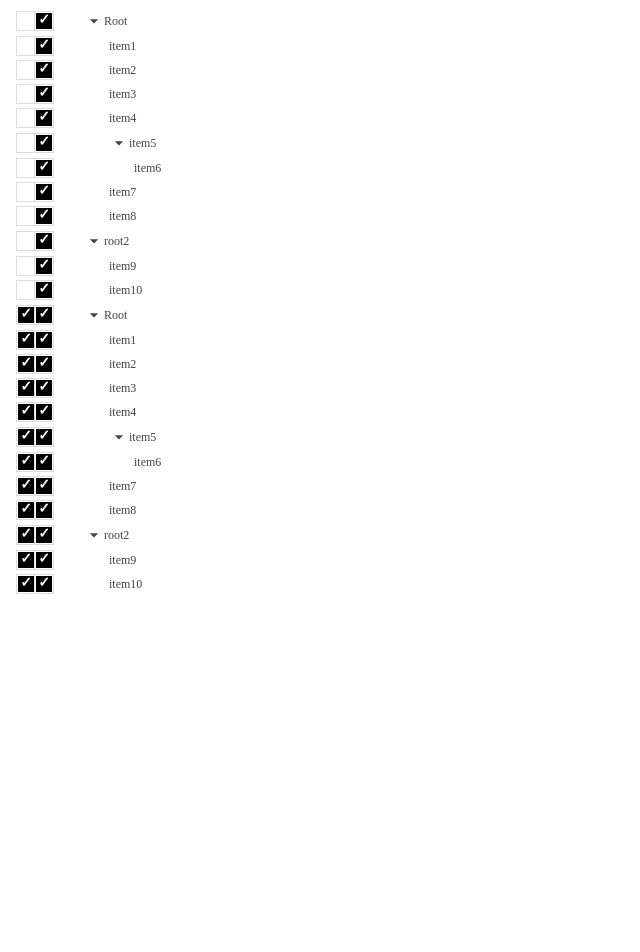
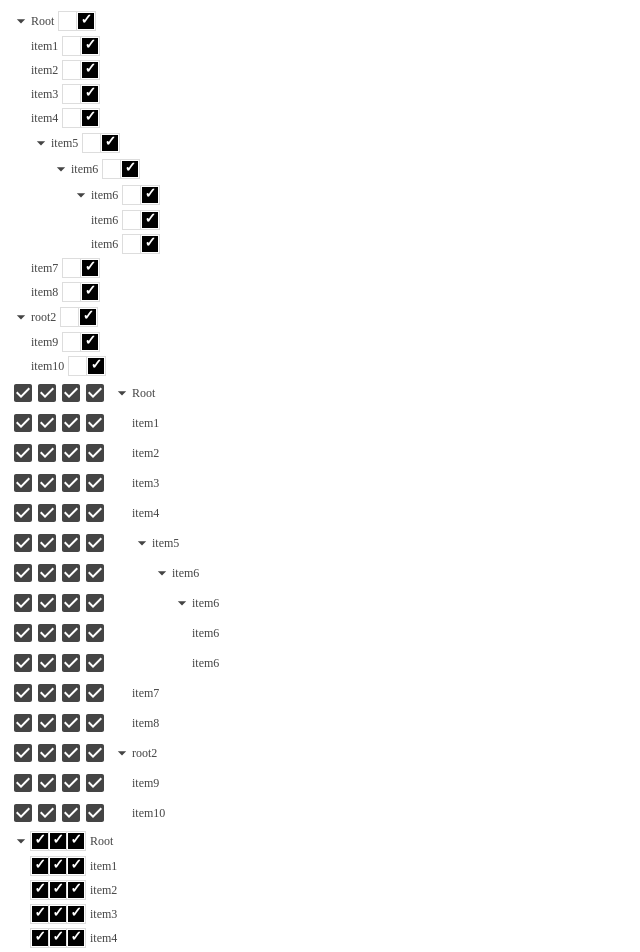
Before and after one commit to kiminseob/react-multi-checkbox-tree, a React app: page / in a window 1280 px wide. Shown: the top 952 px of the page, without its empty margins (0-640 px from the left). Before the commit the page ends 800 px from the top, so only its background shows below. Built offline with nearby package versions, Linux system fonts and the light colour scheme; the HTML template or start-up script is replaced by a standard one.

Commit message:
feat: checkbox position, distance, icons props 추가

```diff
--- a/src/App.jsx
+++ b/src/App.jsx
@@ -1,6 +1,15 @@
 import React, { useState } from 'react';
 import MultiTree from 'components/Tree/MultiTree';
 import { treeItem } from 'data/treeItem';
+import CheckCircleIcon from '@mui/icons-material/CheckCircle';
+import CheckCircleOutlineIcon from '@mui/icons-material/CheckCircleOutline';
+import CheckBoxIcon from '@mui/icons-material/CheckBox';
+import CheckIcon from '@mui/icons-material/Check';
+import RadioButtonCheckedIcon from '@mui/icons-material/RadioButtonChecked';
+
+import CheckBoxOutlineBlankIcon from '@mui/icons-material/CheckBoxOutlineBlank';
+
+import IndeterminateCheckBoxIcon from '@mui/icons-material/IndeterminateCheckBox';
 
 function App() {
   const [items, setItems] = useState({
@@ -27,11 +36,26 @@ function App() {
         checkboxCount={2}
         onSelected={onSelected}
         initCheckStates={initCheckStates}
+        checkboxPosition="attachRight"
       />
       <MultiTree
         items={items.treeItem}
-        itemName="treeItems"
-        checkboxCount={2}
+        itemName="treeItems2"
+        checkboxCount={4}
+        onSelected={onSelected}
+        checkboxPosition="detachLeft"
+        // checkboxDistance={40}
+        icons={{
+          indeterminate: <IndeterminateCheckBoxIcon />,
+          checked: <CheckBoxIcon />,
+          unChecked: <CheckBoxOutlineBlankIcon />,
+        }}
+      />
+      <MultiTree
+        items={items.treeItem}
+        itemName="treeItems3"
+        checkboxCount={3}
+        checkboxPosition="attachLeft"
         onSelected={onSelected}
       />
     </>
--- a/src/components/Checkbox/Checkbox.tsx
+++ b/src/components/Checkbox/Checkbox.tsx
@@ -1,24 +1,44 @@
 /* eslint-disable jsx-a11y/no-static-element-interactions */
 /* eslint-disable jsx-a11y/click-events-have-key-events */
-import React from 'react';
+import React, { ReactElement } from 'react';
+import { render } from 'react-dom';
 import styles from './checkbox.module.scss';
+
+export type Icons = {
+  indeterminate?: ReactElement;
+  checked?: ReactElement;
+  unChecked?: ReactElement;
+};
 
 type checkboxProps = {
   isChecked?: boolean;
   isIndeterminate?: boolean;
   onClick?: () => void;
+  icons: Icons;
 };
 
 const Checkbox: React.FC<checkboxProps> = ({
   isChecked = false,
   isIndeterminate = false,
   onClick = () => {},
+  icons,
 }) => {
   const className = `${styles.checkbox} ${
     isIndeterminate ? styles.isIndeterminate : ''
   } ${isChecked ? styles.isChecked : ''} `;
 
-  return <div className={className} onClick={onClick} />;
+  const render = () => {
+    if (isIndeterminate && icons.indeterminate) {
+      return React.cloneElement(icons.indeterminate, { onClick });
+    } else if (isChecked && icons.checked) {
+      return React.cloneElement(icons.checked, { onClick });
+    } else if (icons.unChecked) {
+      return React.cloneElement(icons.unChecked, { onClick });
+    }
+    return <div className={className} onClick={onClick} />;
+  };
+
+  return render();
 };
 
 export default Checkbox;
--- /dev/null
+++ b/src/components/CheckboxItems/CheckboxItems.tsx
@@ -0,0 +1,39 @@
+import React from 'react';
+import Checkbox from '../Checkbox/Checkbox';
+import { CheckboxState } from '../Tree/MultiTree';
+import styles from './checkboxItems.module.scss';
+import type { Item } from '../CheckboxList/CheckboxList';
+import type { Icons } from '../Checkbox/Checkbox';
+
+type CheckboxItemsProps = {
+  style?: object;
+  item: Item;
+  checkboxCount: number;
+  checkboxStates: number[];
+  icons: Icons;
+  onClick: (id: number, idx: number) => void;
+};
+
+const CheckboxItems: React.FC<CheckboxItemsProps> = ({
+  item,
+  checkboxCount,
+  checkboxStates,
+  onClick,
+  style = {},
+  icons,
+}) => {
+  return (
+    <div className={styles.checkbox} style={style}>
+      {[...Array(checkboxCount)].map((v, i) => (
+        <Checkbox
+          key={i}
+          onClick={() => onClick(item!.id, i)}
+          isChecked={checkboxStates![i] === CheckboxState.CHECKED}
+          isIndeterminate={checkboxStates![i] === CheckboxState.INDETERMINATE}
+          icons={icons}
+        />
+      ))}
+    </div>
+  );
+};
+export default CheckboxItems;
--- /dev/null
+++ b/src/components/CheckboxItems/checkboxItems.module.scss
@@ -0,0 +1,4 @@
+.checkbox {
+  display: flex;
+  justify-content: center;
+}
--- a/src/components/CheckboxList/CheckboxList.tsx
+++ b/src/components/CheckboxList/CheckboxList.tsx
@@ -2,10 +2,10 @@
 /* eslint-disable jsx-a11y/no-static-element-interactions */
 import React from 'react';
 import { ArrowDropDown, ArrowRight } from '@mui/icons-material';
-import Checkbox from '../Checkbox/Checkbox';
-import { CheckboxState } from '../Tree/MultiTree';
+import CheckboxItems from '../CheckboxItems/CheckboxItems';
 import styles from './checkboxlist.module.scss';
 import type { ItemState } from '../Tree/MultiTree';
+import type { Icons } from '../Checkbox/Checkbox';
 
 export type Item = {
   id: number;
@@ -16,10 +16,14 @@ export type Item = {
 type CheckboxListProps = {
   itemStates: ItemState[];
   items: Item[];
+  itemName: string;
   checkboxCount: number;
+  checkboxPosition: string;
+  checkboxDistance: number;
   idsToRender?: number[];
   indentLevel?: number;
-  onClick?: (id: number, idx: number) => void;
+  icons: Icons;
+  onClick: (id: number, idx: number) => void;
   getStatesForId: (id: number) => number[] | undefined;
   toggle: (e: React.MouseEvent<HTMLSpanElement>) => void;
 };
@@ -27,11 +31,15 @@ type CheckboxListProps = {
 const CheckboxList: React.FC<CheckboxListProps> = ({
   itemStates,
   items,
+  itemName,
   checkboxCount,
+  checkboxPosition,
+  checkboxDistance,
+  idsToRender = [],
+  indentLevel = 0,
+  icons,
+  onClick = () => {},
   getStatesForId,
-  idsToRender = [],
-  indentLevel = 1,
-  onClick = () => {},
   toggle,
 }) => {
   if (!idsToRender.length) {
@@ -48,9 +56,13 @@ const CheckboxList: React.FC<CheckboxListProps> = ({
       <CheckboxList
         itemStates={itemStates}
         items={items}
+        itemName={itemName}
         checkboxCount={checkboxCount}
+        checkboxPosition={checkboxPosition}
+        checkboxDistance={checkboxDistance}
         idsToRender={nodeItems.map((i) => i.id)}
         indentLevel={indentLevel + 1}
+        icons={icons}
         onClick={onClick}
         getStatesForId={getStatesForId}
         toggle={toggle}
@@ -73,29 +85,78 @@ const CheckboxList: React.FC<CheckboxListProps> = ({
 
         return (
           <React.Fragment key={item?.id}>
-            <li data-id={item!.id}>
+            <li data-id={`${itemName}-${item!.id}`}>
               <div>
-                <div
-                  className={styles.checkbox}
-                  style={{
-                    marginRight: indentLevel * 25,
-                  }}
-                >
-                  {[...Array(checkboxCount)].map((v, i) => (
-                    <Checkbox
-                      key={i}
-                      onClick={() => onClick(item!.id, i)}
-                      isChecked={checkboxStates![i] === CheckboxState.CHECKED}
-                      isIndeterminate={
-                        checkboxStates![i] === CheckboxState.INDETERMINATE
-                      }
+                {checkboxPosition === 'detachLeft' && (
+                  <>
+                    <CheckboxItems
+                      item={item!}
+                      icons={icons}
+                      checkboxCount={checkboxCount}
+                      checkboxStates={checkboxStates!}
+                      onClick={onClick}
+                      style={{
+                        marginRight:
+                          indentLevel === 0
+                            ? checkboxDistance
+                            : checkboxDistance + indentLevel * 20,
+                      }}
                     />
-                  ))}
-                </div>
-                {getNodeItems(item!.id).length !== 0 && (
-                  <span onClick={toggle}>{setArrowIcon(item!.id)}</span>
+                    {getNodeItems(item!.id).length !== 0 && (
+                      <span onClick={toggle}>{setArrowIcon(item!.id)}</span>
+                    )}
+                    <div>{item?.name}</div>
+                  </>
                 )}
-                {item?.name}
+                {checkboxPosition === 'attachLeft' && (
+                  <>
+                    <div
+                      style={{
+                        marginRight: indentLevel * 20,
+                      }}
+                    />
+                    {getNodeItems(item!.id).length !== 0 && (
+                      <span onClick={toggle}>{setArrowIcon(item!.id)}</span>
+                    )}
+                    <CheckboxItems
+                      item={item!}
+                      icons={icons}
+                      checkboxCount={checkboxCount}
+                      checkboxStates={checkboxStates!}
+                      onClick={onClick}
+                      style={{
+                        marginRight: 5,
+                      }}
+                    />
+                    <div>{item?.name}</div>
+                  </>
+                )}
+                {checkboxPosition === 'attachRight' && (
+                  <>
+                    <div
+                      style={{
+                        marginRight: indentLevel * 20,
+                      }}
+                    />
+                    {getNodeItems(item!.id).length !== 0 && (
+                      <span onClick={toggle}>{setArrowIcon(item!.id)}</span>
+                    )}
+                    <div
+                      style={{
+                        marginRight: 5,
+                      }}
+                    >
+                      {item?.name}
+                    </div>
+                    <CheckboxItems
+                      item={item!}
+                      icons={icons}
+                      checkboxCount={checkboxCount}
+                      checkboxStates={checkboxStates!}
+                      onClick={onClick}
+                    />
+                  </>
+                )}
               </div>
             </li>
             {getChildNodes(item!.id)}
--- a/src/components/CheckboxList/checkboxlist.module.scss
+++ b/src/components/CheckboxList/checkboxlist.module.scss
@@ -22,14 +22,3 @@ ul.list {
     }
   }
 }
-
-.privilegeName {
-  width: 3rem;
-  text-align: center;
-}
-
-.checkbox {
-  display: flex;
-  width: 3rem;
-  justify-content: center;
-}
--- a/src/components/Tree/MultiTree.tsx
+++ b/src/components/Tree/MultiTree.tsx
@@ -2,6 +2,7 @@ import React, { useCallback, useState, useEffect } from 'react';
 import CheckboxList from '../CheckboxList/CheckboxList';
 import { updateItemStates } from './updateItemStates';
 import type { Item } from '../CheckboxList/CheckboxList';
+import type { Icons } from '../Checkbox/Checkbox';
 import styles from '../CheckboxList/checkboxlist.module.scss';
 
 export const CheckboxState = {
@@ -18,22 +19,30 @@ export type ItemState = {
   expaned: boolean;
 };
 
-const MultiTree = ({
+type MultiTreeProps = {
+  disable: boolean;
+  isChecked: boolean;
+  items: Item[];
+  itemName: string;
+  checkboxCount: number;
+  checkboxPosition: string;
+  checkboxDistance: number;
+  icons: Icons;
+  onSelected: (itemName: string, updateStates: ItemState[]) => void;
+  initCheckStates: (item: Item | undefined) => number[];
+};
+
+const MultiTree: React.FC<MultiTreeProps> = ({
   disable = false,
   isChecked = true,
   items = [],
   itemName = '',
   checkboxCount = 1,
+  checkboxPosition = 'detachLeft',
+  checkboxDistance = 5,
+  icons = {},
   onSelected = () => {},
   initCheckStates,
-}: {
-  disable: boolean;
-  isChecked: boolean;
-  items: Item[];
-  itemName: string;
-  checkboxCount: number;
-  onSelected: (itemName: string, updateStates: ItemState[]) => void;
-  initCheckStates: (item: Item | undefined) => number[];
 }) => {
   const defaultCheckStates = () =>
     [...Array(checkboxCount)].map((v) =>
@@ -73,7 +82,7 @@ const MultiTree = ({
     const childIds = getChildIds(id);
 
     childIds.map((childId) => {
-      const ele = document.querySelector(`[data-id='${childId}']`);
+      const ele = document.querySelector(`[data-id='${itemName}-${childId}']`);
       ele!.className = isExpaned ? styles.invisible : styles.visible;
     });
 
@@ -92,7 +101,8 @@ const MultiTree = ({
   };
 
   const toggle = (e: React.MouseEvent<HTMLSpanElement>) => {
-    const { id } = e.currentTarget.closest('li')!.dataset;
+    const id = e.currentTarget.closest('li')!.dataset.id?.split('-')[1];
+    console.log(id);
     const isExpaned = itemStates.find(
       (i) => i.id === parseInt(id!, 10)
     )!.expaned;
@@ -104,11 +114,15 @@ const MultiTree = ({
     <>
       <CheckboxList
         items={items}
+        itemName={itemName}
         checkboxCount={checkboxCount}
         onClick={clickHandler}
         getStatesForId={getStatesForId}
         toggle={toggle}
         itemStates={itemStates}
+        checkboxPosition={checkboxPosition}
+        checkboxDistance={checkboxDistance}
+        icons={icons}
       />
     </>
   );
--- a/src/data/treeItem.js
+++ b/src/data/treeItem.js
@@ -36,6 +36,21 @@ export const treeItem = [
     parentId: 6,
   },
   {
+    id: 10,
+    name: 'item6',
+    parentId: 9,
+  },
+  {
+    id: 11,
+    name: 'item6',
+    parentId: 10,
+  },
+  {
+    id: 12,
+    name: 'item6',
+    parentId: 10,
+  },
+  {
     id: 7,
     name: 'item7',
     parentId: 1,
```
